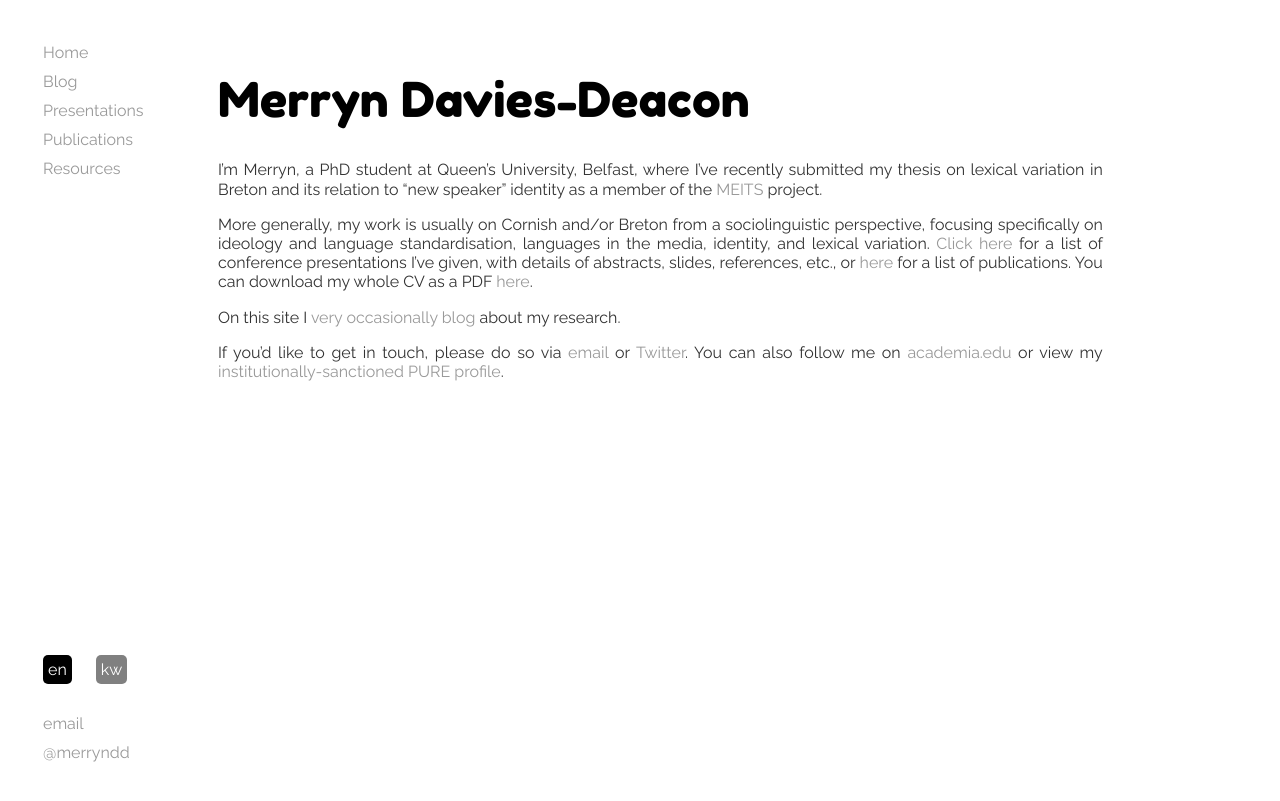
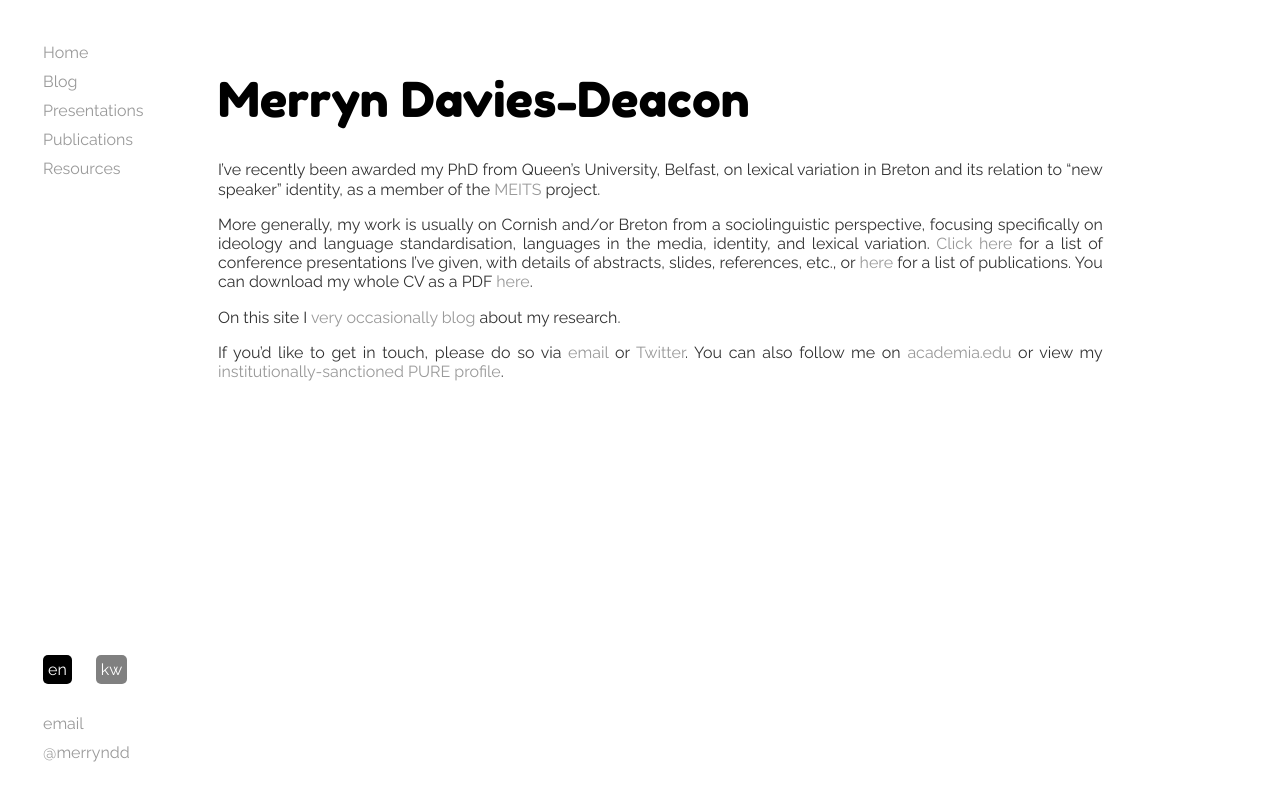
Before and after one commit to merryndd/merryndd.github.io, a Jekyll site: the page built from index.html, in a window 1280 px wide. Shown: the top 801 px of the page. Built offline with Jekyll 4.4.1, drawn with Linux system fonts in a browser that asks for light colours; comment, search, counter and statistics services are not loaded.

Commit message:
liminal 👌

```diff
--- a/index.html
+++ b/index.html
@@ -6,13 +6,13 @@ redirect_from: "/"
 ---
 <h1>Merryn Davies-Deacon</h1>
 <div class="en">
-	<p>I’m Merryn, a PhD student at Queen’s University, Belfast, where I’ve recently submitted my thesis on lexical variation in Breton and its relation to “new speaker” identity as a member of the <a href="http://meits.org">MEITS</a> project.</p>
+	<p>I’ve recently been awarded my PhD from Queen’s University, Belfast, on lexical variation in Breton and its relation to “new speaker” identity, as a member of the <a href="http://meits.org">MEITS</a> project.</p>
 	<p>More generally, my work is usually on Cornish and/or Breton from a sociolinguistic perspective, focusing specifically on ideology and language standardisation, languages in the media, identity, and lexical variation. <a href="/site/papers">Click here</a> for a list of conference presentations I’ve given, with details of abstracts, slides, references, etc., or <a href="/site/publications">here</a> for a list of publications. You can download my whole CV as a PDF <a href="https://drive.google.com/uc?authuser=0&id=14fYWdkHq1qjdewM1tVFqj3-ntJiapml4">here</a>.</p>
 	<p>On this site I <a href="/site/blog">very occasionally blog</a> about my research.</p>
 	<p>If you’d like to get in touch, please do so via <a href="mailto:mdaviesdeacon01@qub.ac.uk">email</a> or <a href="http://twitter.com/merryndd">Twitter</a>. You can also follow me on <a href="https://qub.academia.edu/MerrynDaviesDeacon">academia.edu</a> or view my <a href="http://go.qub.ac.uk/merryndd">institutionally-sanctioned PURE profile</a>.</p>
 </div>
 <div class="kw">
-	<p>Ow hanow vy ew Merryn ha theroma o conis war PhD ort Pednscol an Vyghternes, Béal Feirste; a-gensow a wruga vy rendra an dornscrif rag hebma. An testen a’m studhyans ew an varyanjow en-mesk an geryow en Bretonek hag an kelm tredh hebma ha honanieth an “gowsoryon nowydh”. Theroma o qwul an gonis ma vel radn a <a href="http://meits.org">v/MEITS</a>.</p>
+	<p>My a wrug cawas a-gensow PhD dhort Pednscol an Vyghternes, Béal Feirste; an testen a’m studhyans ew an varyanjow en-mesk an geryow en Bretonek hag an kelm tredh hebma ha honanieth an “gowsoryon nowydh”. An gonis ma o radn a <a href="http://meits.org">v/MEITS</a>.</p>
 	<p>War nivel moy ledan, theroma o conis gen Kernowek ha Bretonek hag an ethonieth-socyologieth. Broassa radn an termyn erom o corra poos war an tybyanjow senjys war an tavajow, an gwreans a furvow standard a’n tavajow, an tavajow et an media, an honanieth, hag an varyanjow en-mesk an geryow. Whei a ell gweles rol an cowsow reies genev-vy <a href="/site/papers">obma</a>, gen an berrscrifow, an imajys towlys, an scrifow a wrugav gwul mencyon anedhans, h.e., po whei a ell gweles rol dyllanjow vy <a href="/site/publications">obma</a>. Whei a ell ewedh iscarga ow CV ettien vel PDF <a href="https://drive.google.com/uc?authuser=0&id=14fYWdkHq1qjdewM1tVFqj3-ntJiapml4">obma</a> (en Sowsnek).</p>
 	<p>Ma an gwiasva ma o comprehendya ewedh <a href="/site/blog">ow blog academek</a> neb ew nowedhys der vaner terweythus.</p>
 	<p>Mars eus whans dhe whei clappya gena vy, whei a ell y wul dredh <a href="mailto:mdaviesdeacon01@qub.ac.uk">ebost</a> po <a href="http://twitter.com/merryndd">Twitter</a>. Whei a ell ow sewya dredh <a href="https://qub.academia.edu/MerrynDaviesDeacon">academia.edu</a> po gweles <a href="http://go.qub.ac.uk/merryndd">ow folen PURE vy</a> ort an gwiasva a’m bednscol.</p>
```
